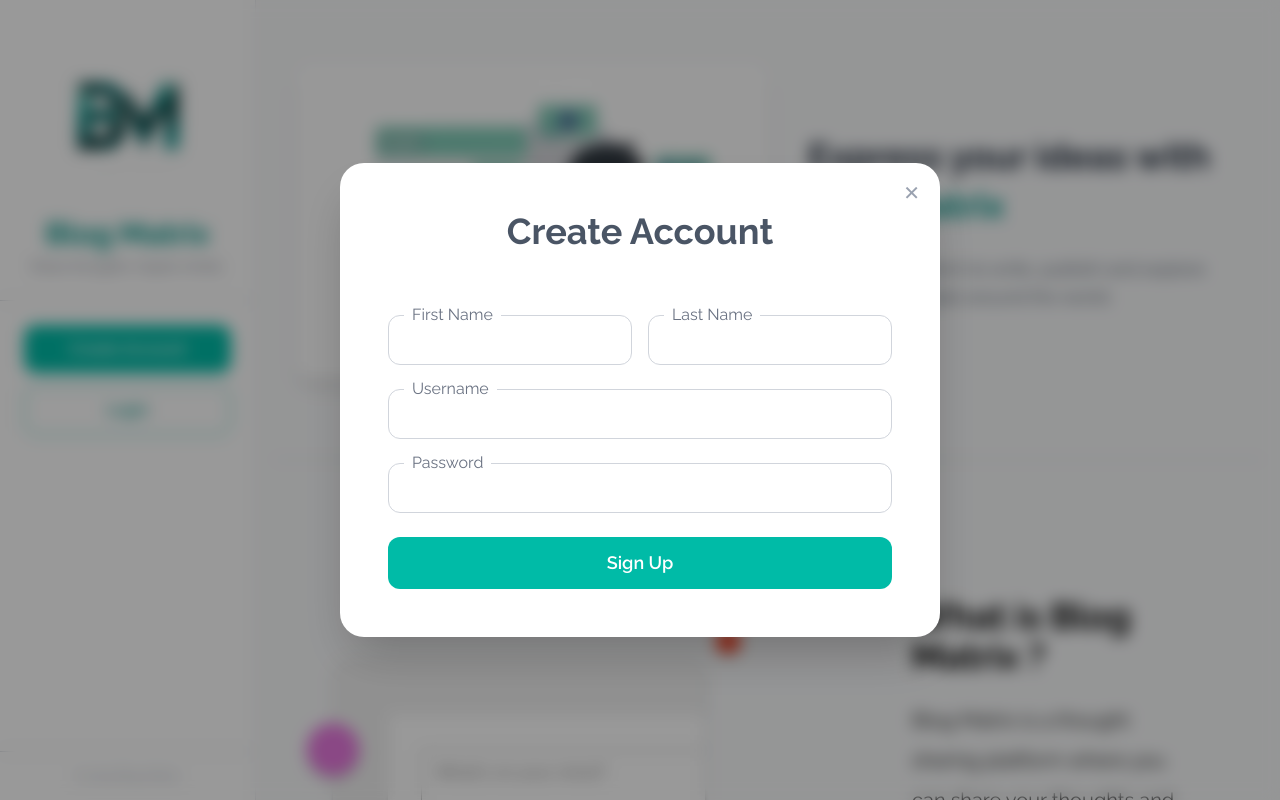
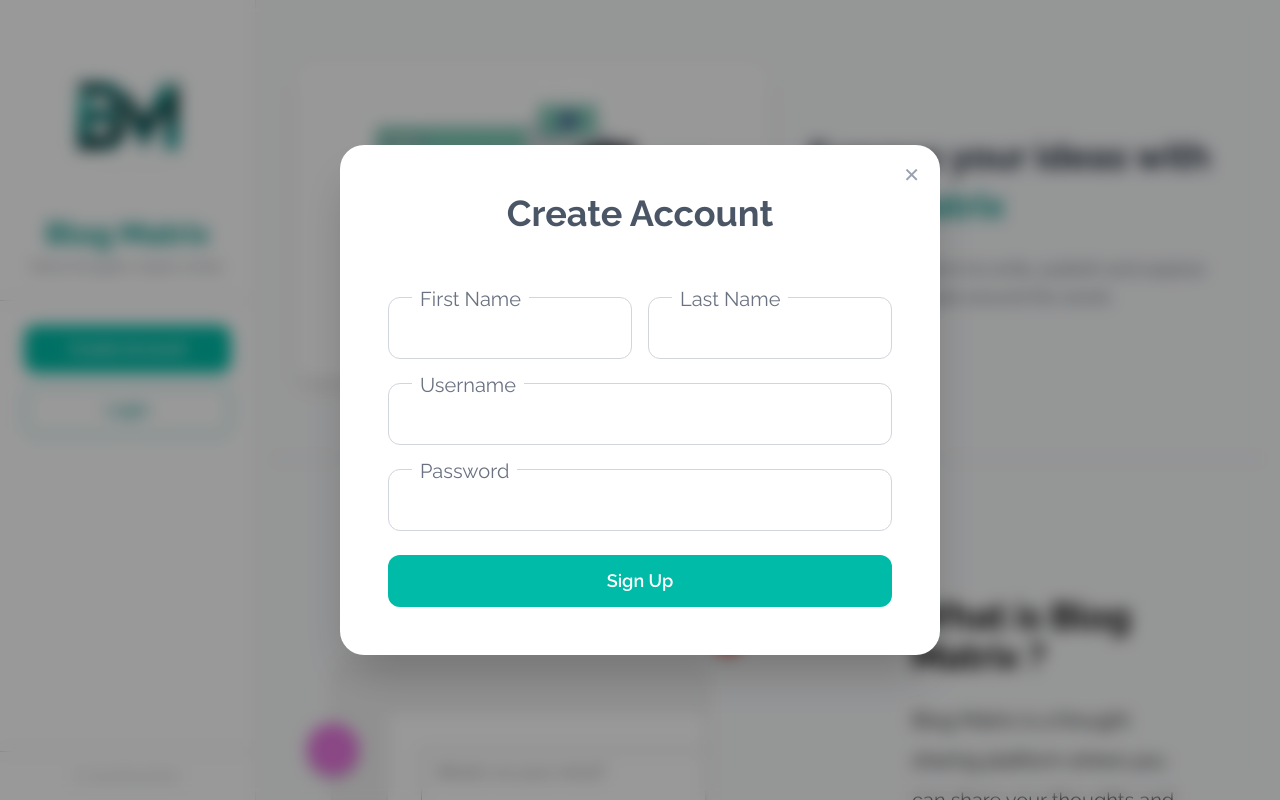
Before and after one commit to KrishnaKS-tech/Blog_Matrix_4.0, a React (Vite) app in the folder frontend/blog_matrix/: page / in a window 1280 px wide. Both pictures are taken after a click on the button "Create Account". Shown: the top 800 px of the page. Built offline with nearby package versions, Linux system fonts and the light colour scheme.

Commit message:
made a component for floating input and floating editor

```diff
--- a/frontend/blog_matrix/src/components/forms/BlogForm.jsx
+++ b/frontend/blog_matrix/src/components/forms/BlogForm.jsx
@@ -1,104 +1,119 @@
+// React hook for managing component state
 import { useState } from "react";
+
+// TipTap editor components and hooks
 import { EditorContent, useEditor } from "@tiptap/react";
 import StarterKit from "@tiptap/starter-kit";
 import Image from "@tiptap/extension-image";
 
+// HTTP client for API requests
 import axios from "axios";
+
+// Toast notifications for success/error messages
 import toast from "react-hot-toast";
+
+// Icon for image button
 import { FaImages } from "react-icons/fa";
 
-/* 🔹 Floating Input Component */
-function FloatingInput({ label, value, onChange, type = "text" }) {
-  return (
-    <div className="relative w-full">
-      <span className="absolute -top-3 left-6 bg-white px-2  text-gray-500 z-10 text-xl ">
-        {label}
-      </span>
-      <input
-        type={type}
-        value={value}
-        onChange={onChange}
-        className="w-full border border-gray-300 rounded-xl px-5 py-4 text-xl
-                   focus:outline-none focus:border-teal-500 transition "
-        required
-      />
-    </div>
-  );
-}
-/* 🔹 Floating Editor Component */
-function FloatingEditor({ label, editor }) {
-  return (
-    <div className="relative w-full text-xl">
-      <span className="absolute -top-3 left-6 bg-white px-2 text-gray-500 z-10 text-xl">
-        {label}
-      </span>
-      <div
-        className="border border-gray-200 rounded-2xl min-h-[250px] p-4 focus-within:ring-1
-                   focus-within:ring-teal-400 transition cursor-text shadow-sm"
-        onClick={() => editor?.chain().focus().run()}
-      >
-        <EditorContent editor={editor} />
-      </div>
-    </div>
-  );
-}
+import FloatingInput from "../ui/FloatingInput";
 
+import FloatingEditor from "../ui/FloatingEditor";
+
+/* 🔹 Floating Input Component
+   Reusable input with a floating label
+*/
+
+/* 🔹 Floating Editor Component
+   Wrapper for TipTap editor with floating label
+*/
+
+/* 🔹 Main Blog Form Component */
 export default function BlogForm() {
+  // State for blog title
   const [title, setTitle] = useState("");
+
+  // State for tags
   const [tags, setTags] = useState("");
 
+  // Initialize TipTap editor
   const editor = useEditor({
-    extensions: [StarterKit, Image],
-    content: "",
+    extensions: [
+      StarterKit, // Basic formatting (bold, italic, lists, etc.)
+      Image, // Image support
+    ],
+    content: "", // Initial editor content
   });
 
+  /* 🔹 Add Image to Editor */
   const addImage = () => {
     const url = prompt("Enter image URL");
-    if (url) editor?.chain().focus().setImage({ src: url }).run();
+    if (url) {
+      editor?.chain().focus().setImage({ src: url }).run();
+    }
   };
 
+  /* 🔹 Handle Blog Submission */
   const handleSubmit = async (e) => {
     e.preventDefault();
+
+    // Prevent submission if editor is empty
     if (!editor || editor.isEmpty) {
       toast.error("Blog description cannot be empty");
       return;
     }
 
     try {
+      // Get JWT token from local storage
       const token = localStorage.getItem("token");
 
+      // Send blog data to backend
       await axios.post(
         "http://localhost:5000/api/blogs",
-        { title, description: editor.getHTML(), tags: tags.trim() },
-        { headers: { Authorization: `Bearer ${token}` } }
+        {
+          title,
+          description: editor.getHTML(), // Editor content as HTML
+          tags: tags.trim(),
+        },
+        {
+          headers: {
+            Authorization: `Bearer ${token}`,
+          },
+        }
       );
 
+      // Success feedback
       toast.success("Blog published successfully!");
+
+      // Reset form
       setTitle("");
       setTags("");
       editor.commands.clearContent();
     } catch {
+      // Error feedback
       toast.error("Failed to publish blog");
     }
   };
 
   return (
     <div className="max-w-3xl mx-auto px-4 py-6">
-      <div className="bg-white rounded-3xl  p-8">
+      <div className="bg-white rounded-3xl p-8">
+        {/* Form Heading */}
         <h2 className="text-3xl font-bold text-teal-600 text-center mb-8">
           Create Blog
         </h2>
 
+        {/* Blog Form */}
         <form onSubmit={handleSubmit} className="flex flex-col gap-10">
-          {/* Title */}
+          {/* Blog Title */}
           <FloatingInput
             label="Blog Title"
             value={title}
             onChange={(e) => setTitle(e.target.value)}
           />
 
-          {/* Toolbar */}
-          <div className="flex gap-2 border border-gray-200 rounded-lg p-2 bg-white ">
+          {/* Editor Toolbar */}
+          <div className="flex gap-2 border border-gray-200 rounded-lg p-2 bg-white">
+            {/* Bold */}
             <button
               type="button"
               onClick={() => editor?.chain().focus().toggleBold().run()}
@@ -106,6 +121,8 @@ export default function BlogForm() {
             >
               B
             </button>
+
+            {/* Italic */}
             <button
               type="button"
               onClick={() => editor?.chain().focus().toggleItalic().run()}
@@ -113,6 +130,8 @@ export default function BlogForm() {
             >
               I
             </button>
+
+            {/* Image Insert */}
             <button
               type="button"
               onClick={addImage}
@@ -123,18 +142,17 @@ export default function BlogForm() {
             </button>
           </div>
 
-          {/* Editor */}
-          {/* Editor with Floating Label */}
+          {/* Blog Content Editor */}
           <FloatingEditor label="Blog Content" editor={editor} />
 
-          {/* Tags */}
+          {/* Tags Input */}
           <FloatingInput
-            label="Tags "
+            label="Tags"
             value={tags}
             onChange={(e) => setTags(e.target.value)}
           />
 
-          {/* Submit */}
+          {/* Submit Button */}
           <button
             type="submit"
             className="w-full bg-teal-500 text-white py-3 rounded-2xl
--- a/frontend/blog_matrix/src/components/forms/LoginForm.jsx
+++ b/frontend/blog_matrix/src/components/forms/LoginForm.jsx
@@ -2,30 +2,9 @@ import React, { useState } from "react";
 import axios from "axios";
 import { useNavigate } from "react-router-dom";
 import { toast } from "react-hot-toast";
+import FloatingInput from "../ui/FloatingInput";
 
 /* 🔹 Floating Input Component */
-function FloatingInput({ label, name, type = "text", value, onChange }) {
-  return (
-    <div className="relative w-full">
-      <span
-        className="absolute -top-3 left-4 bg-white px-2
-                   text-md text-gray-500 z-10"
-      >
-        {label}
-      </span>
-      <input
-        name={name}
-        type={type}
-        value={value}
-        onChange={onChange}
-        className="w-full border border-gray-300 rounded-xl
-                   px-4 py-3 focus:outline-none
-                   focus:border-teal-500 transition"
-        required
-      />
-    </div>
-  );
-}
 
 function LoginForm({ showLogin, onClose }) {
   const navigate = useNavigate();
--- a/frontend/blog_matrix/src/components/forms/SignUpForm.jsx
+++ b/frontend/blog_matrix/src/components/forms/SignUpForm.jsx
@@ -1,29 +1,8 @@
 import { useState } from "react";
 import axios from "axios";
+import FloatingInput from "../ui/FloatingInput";
 
 /* 🔹 Floating Input Component */
-function FloatingInput({ label, name, type = "text", value, onChange }) {
-  return (
-    <div className="relative w-full">
-      <span
-        className="absolute -top-3 left-4 bg-white px-2
-                   text-md text-gray-500 z-10"
-      >
-        {label}
-      </span>
-      <input
-        name={name}
-        type={type}
-        value={value}
-        onChange={onChange}
-        className="w-full border border-gray-300 rounded-xl
-                   px-4 py-3 focus:outline-none
-                   focus:border-teal-500 transition"
-        required
-      />
-    </div>
-  );
-}
 
 export default function SignUpForm({ showSignUp, onClose }) {
   const [form, setForm] = useState({
--- /dev/null
+++ b/frontend/blog_matrix/src/components/ui/FloatingEditor.jsx
@@ -0,0 +1,26 @@
+import React from "react";
+import { EditorContent } from "@tiptap/react";
+
+function FloatingEditor({ label, editor }) {
+  return (
+    <div className="relative w-full text-xl">
+      {/* Floating label */}
+      <span className="absolute -top-3 left-6 bg-white px-2 text-gray-500 z-10 text-xl">
+        {label}
+      </span>
+
+      {/* Editor container */}
+      <div
+        className="border border-gray-200 rounded-2xl min-h-[250px] p-4
+                   focus-within:ring-1 focus-within:ring-teal-400
+                   transition cursor-text shadow-sm"
+        // Focus editor when user clicks anywhere inside
+        onClick={() => editor?.chain().focus().run()}
+      >
+        <EditorContent editor={editor} />
+      </div>
+    </div>
+  );
+}
+
+export default FloatingEditor;
--- /dev/null
+++ b/frontend/blog_matrix/src/components/ui/FloatingInput.jsx
@@ -0,0 +1,25 @@
+import React from "react";
+
+function FloatingInput({ label, value, name, onChange, type = "text" }) {
+  return (
+    <div className="relative w-full">
+      {/* Floating label */}
+      <span className="absolute -top-3 left-6 bg-white px-2 text-gray-500 z-10 text-xl rounded-md">
+        {label}
+      </span>
+
+      {/* Input field */}
+      <input
+        type={type}
+        name={name}
+        value={value}
+        onChange={onChange}
+        className="w-full border border-gray-300 rounded-xl px-5 py-4 text-xl
+                   focus:outline-none focus:border-teal-500 transition"
+        required
+      />
+    </div>
+  );
+}
+
+export default FloatingInput;
```
